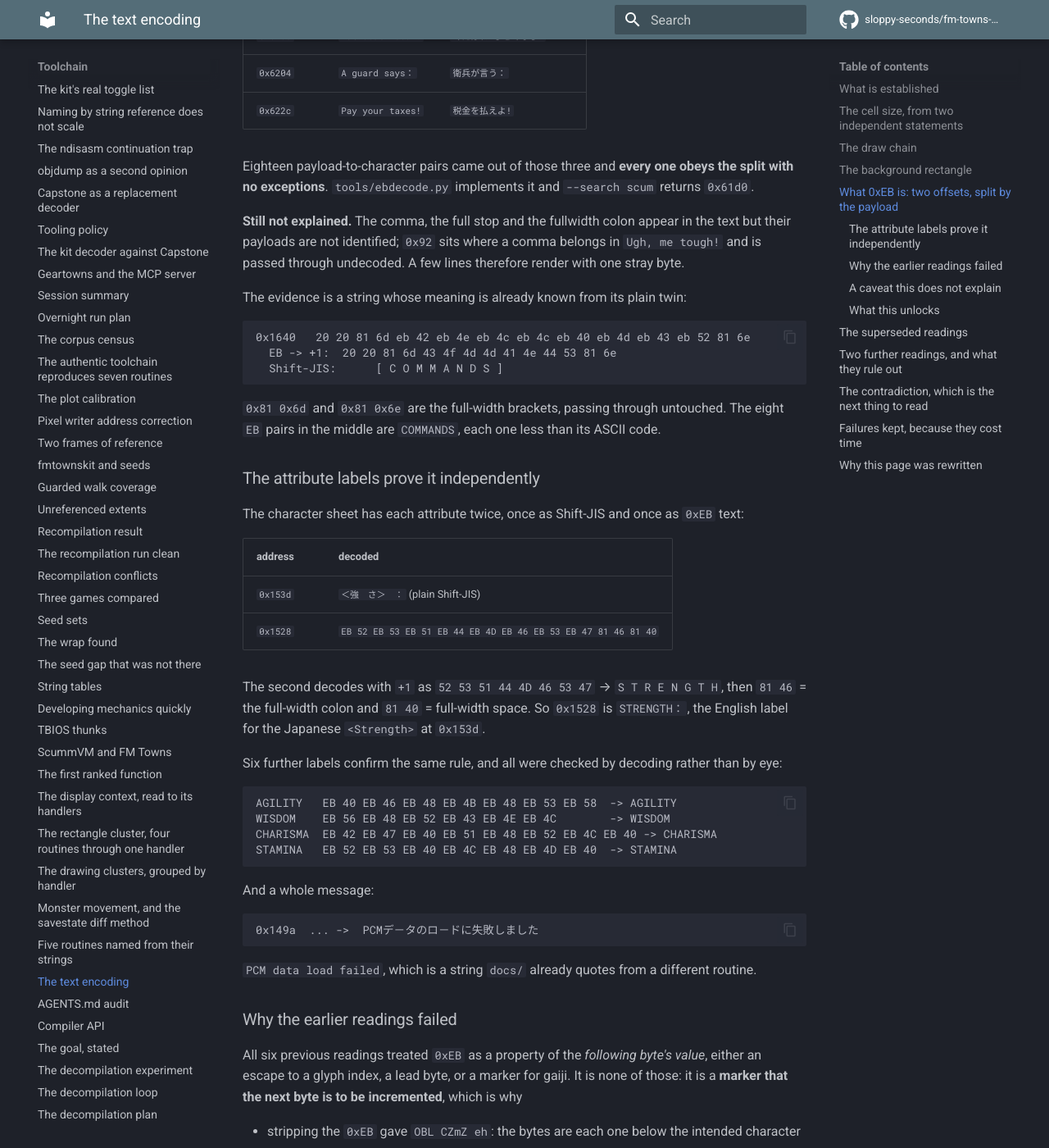
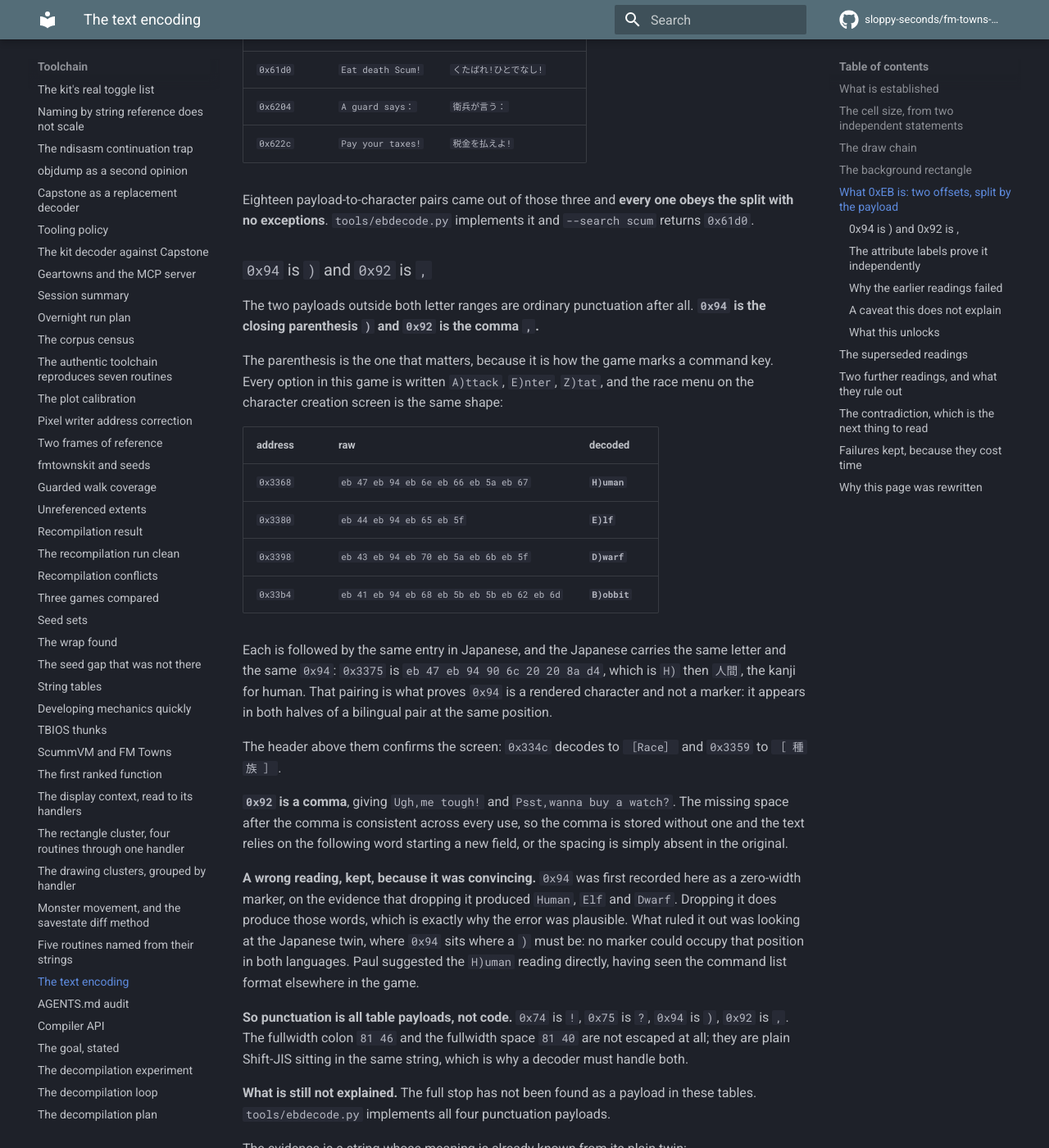
Before and after one commit to sloppy-seconds/fm-towns-ultima, an MkDocs documentation site: the page built from docs/text-encoding.md, in a window 1280 px wide and 1400 px high, scrolled down 2925 px. Shown: the whole window at 82% size. Built offline with MkDocs 1.6.1 and Material for MkDocs 9.7.7, drawn with Linux system fonts in a browser that asks for light colours; comment, search, counter and statistics services are not loaded; some of the changed text lies outside the part shown.

Commit message:
0x94 is ')' not a zero-width marker, and it is the command-key marker
Paul spotted this from the creation screen: the races read H)uman, E)lf, D)warf, B)obbit, and I
had just recorded 0x94 as a zero-width marker because dropping it turned those bytes into Human,
Elf and Dwarf. Dropping it does produce those words, which is exactly why the error was plausible.

What rules the marker reading out is the Japanese twin in the same table:

  0x3368  eb 47 eb 94 eb 6e eb 66 eb 5a eb 67   ->  H)uman
  0x3375  eb 47 eb 94 90 6c 20 20 8a d4          ->  H)人 間

The 0x94 appears in BOTH halves of the bilingual pair at the same position, where a closing
parenthesis has to be. No zero-width marker could occupy that position in two languages. The
header above the entries confirms the screen: 0x334c is ［Race］ and 0x3359 is ［ 種 族 ］.

So punctuation is table payloads, not code, and there are four:

  0x74  !     0x75  ?     0x94  )     0x92  ,

The ')' is the important one because it is how this game marks a command key everywhere:
A)ttack, E)nter, Z)tat, and the race menu is the same shape.

tools/ebdecode.py now decodes all four and prints the race pairs correctly. The full stop is still
not found as a payload in these tables.

The wrong reading is kept in text-encoding.md rather than deleted, because the byte pattern that
produced it is still in the file and the next person will notice the same thing.

```diff
--- a/docs/text-encoding.md
+++ b/docs/text-encoding.md
@@ -14,7 +14,7 @@ measured. What `0xEB` means in the strings is not, and four readings of it have
 | background fill | `0xe6e48` -> `0x8b6` -> TBIOS **AH 0x2b**, rectangle at `0x7add8` |
 | text attributes | four, through a table at `TBIOS.BIN 0xfad0` |
 | pixel handling | a `not` cascade over a byte count, so a plain bitmap inverted on merge |
-| `0xEB` in strings | **resolved**: an ASCII escape with two offsets, `+1` for payloads up to `0x59` and `+7` above |
+| `0xEB` in strings | **resolved**: an ASCII escape with two letter offsets (`+1` up to `0x59`, `+7` above) and four punctuation payloads: `0x74` `!`, `0x75` `?`, `0x94` `)`, `0x92` `,` |
 
 ## The cell size, from two independent statements
 
@@ -119,9 +119,46 @@ so their wording is not in doubt:
 Eighteen payload-to-character pairs came out of those three and **every one obeys the split with
 no exceptions**. `tools/ebdecode.py` implements it and `--search scum` returns `0x61d0`.
 
-**Still not explained.** The comma, the full stop and the fullwidth colon appear in the text but
-their payloads are not identified; `0x92` sits where a comma belongs in `Ugh, me tough!` and is
-passed through undecoded. A few lines therefore render with one stray byte.
+### `0x94` is `)` and `0x92` is `,`
+
+The two payloads outside both letter ranges are ordinary punctuation after all. **`0x94` is the
+closing parenthesis `)` and `0x92` is the comma `,`.**
+
+The parenthesis is the one that matters, because it is how the game marks a command key. Every
+option in this game is written `A)ttack`, `E)nter`, `Z)tat`, and the race menu on the character
+creation screen is the same shape:
+
+| address | raw | decoded |
+|---|---|---|
+| `0x3368` | `eb 47 eb 94 eb 6e eb 66 eb 5a eb 67` | **`H)uman`** |
+| `0x3380` | `eb 44 eb 94 eb 65 eb 5f` | **`E)lf`** |
+| `0x3398` | `eb 43 eb 94 eb 70 eb 5a eb 6b eb 5f` | **`D)warf`** |
+| `0x33b4` | `eb 41 eb 94 eb 68 eb 5b eb 5b eb 62 eb 6d` | **`B)obbit`** |
+
+Each is followed by the same entry in Japanese, and the Japanese carries the same letter and the
+same `0x94`: `0x3375` is `eb 47 eb 94 90 6c 20 20 8a d4`, which is `H)` then `人間`, the kanji for
+human. That pairing is what proves `0x94` is a rendered character and not a marker: it appears in
+both halves of a bilingual pair at the same position.
+
+The header above them confirms the screen: `0x334c` decodes to `［Race］` and `0x3359` to `［ 種 族 ］`.
+
+**`0x92` is a comma**, giving `Ugh,me tough!` and `Psst,wanna buy a watch?`. The missing space after
+the comma is consistent across every use, so the comma is stored without one and the text relies on
+the following word starting a new field, or the spacing is simply absent in the original.
+
+**A wrong reading, kept, because it was convincing.** `0x94` was first recorded here as a
+zero-width marker, on the evidence that dropping it produced `Human`, `Elf` and `Dwarf`. Dropping
+it does produce those words, which is exactly why the error was plausible. What ruled it out was
+looking at the Japanese twin, where `0x94` sits where a `)` must be: no marker could occupy that
+position in both languages. Paul suggested the `H)uman` reading directly, having seen the command
+list format elsewhere in the game.
+
+**So punctuation is all table payloads, not code.** `0x74` is `!`, `0x75` is `?`, `0x94` is `)`,
+`0x92` is `,`. The fullwidth colon `81 46` and the fullwidth space `81 40` are not escaped at all;
+they are plain Shift-JIS sitting in the same string, which is why a decoder must handle both.
+
+**What is still not explained.** The full stop has not been found as a payload in these tables.
+`tools/ebdecode.py` implements all four punctuation payloads.
 
 The evidence is a string whose meaning is already known from its plain twin:
 
```
Also changed, not shown: 1 other file.
